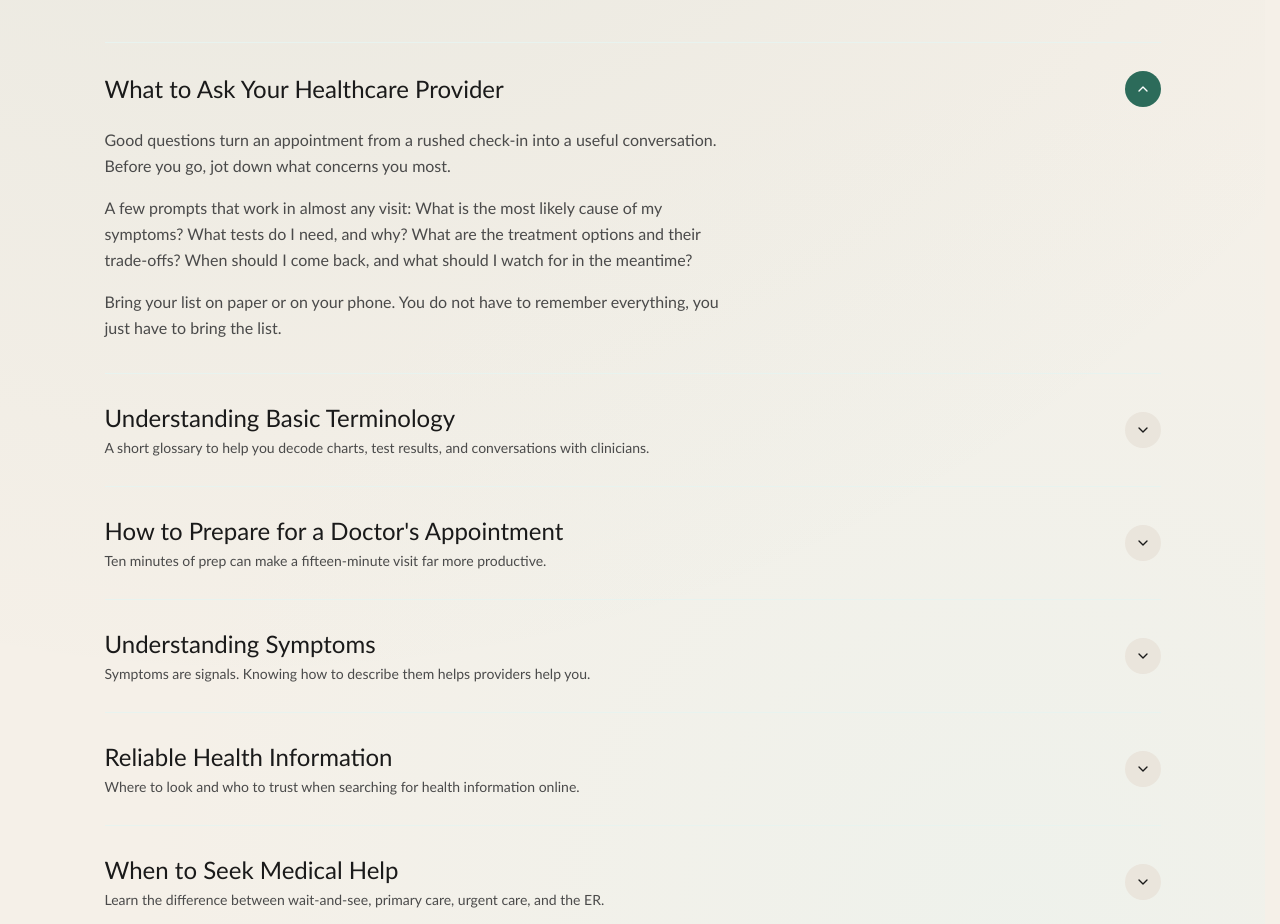
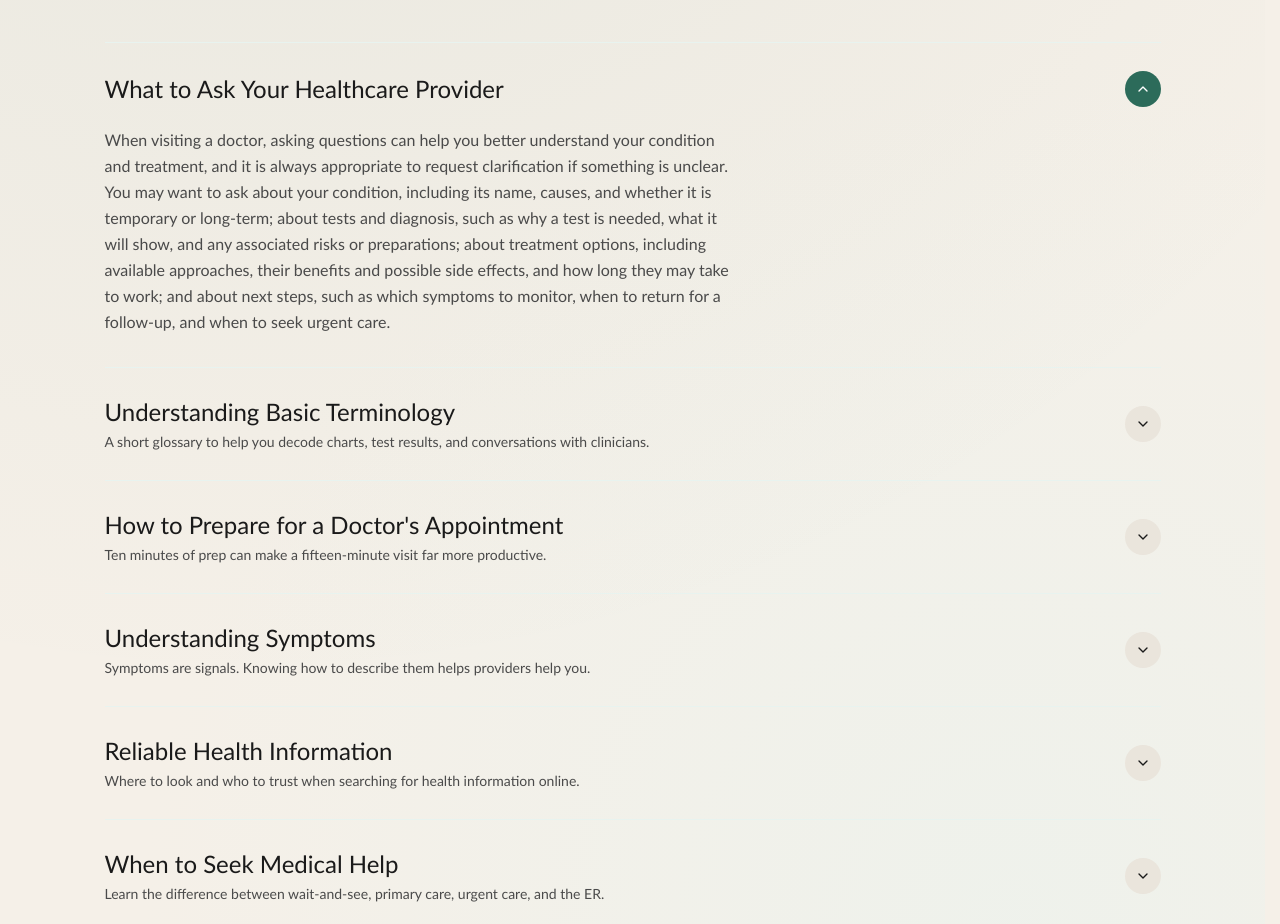
Before and after one commit to smeydan7/Aware-In-Medicine, a Next.js app: page /learn in a window 1280 px wide. Shown: the part 1000-1924 px from the top of the page. Built offline with nearby package versions, Linux system fonts and the light colour scheme.

Commit message:
updated content

```diff
--- a/src/components/home/Hero.tsx
+++ b/src/components/home/Hero.tsx
@@ -61,7 +61,7 @@ export function Hero() {
             </div>
 
             {/* Image Container: 3px white border and portrait aspect ratio */}
-            <div className="relative hidden md:block h-[440px] w-[320px] overflow-hidden rounded-2xl border-[3px] border-white bg-cream-50 shadow-soft">
+            <div className="relative hidden md:block h-[440px] w-[320px] overflow-hidden rounded-2xl border-[0px] border-white bg-cream-50 shadow-soft">
               <Image
                 src="/profile%20picture%20(2).png"
                 alt="Aware in Medicine logo"
--- a/src/data/learn-topics.ts
+++ b/src/data/learn-topics.ts
@@ -17,9 +17,13 @@ export const learnTopics: LearnTopic[] = [
     summary:
       'Come prepared with the right questions so you leave your appointment with clarity.',
     content: [
-      'Good questions turn an appointment from a rushed check-in into a useful conversation. Before you go, jot down what concerns you most.',
-      'A few prompts that work in almost any visit: What is the most likely cause of my symptoms? What tests do I need, and why? What are the treatment options and their trade-offs? When should I come back, and what should I watch for in the meantime?',
-      'Bring your list on paper or on your phone. You do not have to remember everything, you just have to bring the list.',
+      `When visiting a doctor, asking questions can help you better understand your condition and treatment,
+      and it is always appropriate to request clarification if something is unclear. You may want to ask
+      about your condition, including its name, causes, and whether it is temporary or long-term; about
+      tests and diagnosis, such as why a test is needed, what it will show, and any associated risks or
+      preparations; about treatment options, including available approaches, their benefits and possible
+      side effects, and how long they may take to work; and about next steps, such as which symptoms to monitor,
+      when to return for a follow-up, and when to seek urgent care.`,
     ],
   },
   {
@@ -28,9 +32,12 @@ export const learnTopics: LearnTopic[] = [
     summary:
       'A short glossary to help you decode charts, test results, and conversations with clinicians.',
     content: [
-      'Medical vocabulary can feel like a second language. Learning a handful of common terms makes everything else easier to parse.',
-      'Acute means short-term and sudden. Chronic means long-lasting. Benign means not cancerous. Malignant means cancerous. A diagnosis is the name of a condition; a prognosis is the likely outcome.',
-      'When you hear a word you do not know, it is always okay to ask your provider to define it. Most are happy to.',
+      `Doctors often use medical terminology that may be unfamiliar, but learning a few common terms
+      can make conversations easier to understand. A diagnosis is the identification of a disease or
+      condition based on symptoms, tests, and medical evaluation; symptoms are changes in the body that
+      indicate a possible health issue, such as pain, fatigue, or fever; a chronic condition is a long-term
+      health issue that often requires ongoing management; an acute condition develops suddenly and typically
+      lasts a short time; and treatment refers to the medical care provided to manage or cure a condition.`
     ],
   },
   {
@@ -39,9 +46,12 @@ export const learnTopics: LearnTopic[] = [
     summary:
       'Ten minutes of prep can make a fifteen-minute visit far more productive.',
     content: [
-      'Write down your symptoms with timing details: when they started, how often they happen, what makes them better or worse.',
-      'Bring a current list of medications and supplements, including doses. If you have recent test results from another provider, bring those too.',
-      'If the appointment is complex, consider bringing a trusted person. Two sets of ears catch more.',
+      `Preparing for a medical visit can help you get the most out of your appointment.
+      Before your visit, write down your symptoms and when they began, make a list of medications
+      you are taking, note any important medical history, and prepare questions you want to ask. During
+      your appointment, be honest about your symptoms, ask for clarification if anything is confusing,
+      and take notes if needed. After your appointment, follow treatment instructions carefully, schedule
+      any recommended follow-ups, and monitor your symptoms.`
     ],
   },
   {
@@ -50,9 +60,10 @@ export const learnTopics: LearnTopic[] = [
     summary:
       'Symptoms are signals. Knowing how to describe them helps providers help you.',
     content: [
-      'A symptom is something you feel or notice, like pain, fatigue, or dizziness. A sign is something measurable, like a temperature or a rash.',
-      'When describing a symptom, cover five things: where it is, what it feels like, how severe it is, when it happens, and what makes it change.',
-      'Tracking symptoms over a few days gives clinicians a much fuller picture than memory alone.',
+      `Symptoms are signals that the body may not be functioning normally, and paying close
+      attention to them can support more accurate diagnosis. It is helpful to note when symptoms started,
+      how often they occur, what makes them better or worse, and how severe they are, as tracking these
+      details can help doctors make more informed assessments.`
     ],
   },
   {
@@ -61,9 +72,10 @@ export const learnTopics: LearnTopic[] = [
     summary:
       'Where to look and who to trust when searching for health information online.',
     content: [
-      'Not every health site is equal. Prioritize sources written or reviewed by clinicians: national health services, major medical centers, and peer-reviewed organizations.',
-      'Good starting points include government health agencies, academic medical centers like Mayo Clinic and Cleveland Clinic, and nonprofit specialty organizations.',
-      'Be cautious with personal blogs, wellness influencers, and sites that sell products alongside their advice. If a claim feels too absolute, look for a second source.',
+      `Not all health information online is accurate, so it is important to rely on trusted sources when
+      researching medical topics. Reliable sources include major hospitals and medical institutions, government
+      health agencies, peer-reviewed medical journals, and reputable health organizations, and it is always
+      essential to consult healthcare professionals for medical advice or treatment decisions.`
     ],
   },
   {
@@ -72,9 +84,10 @@ export const learnTopics: LearnTopic[] = [
     summary:
       'Learn the difference between wait-and-see, primary care, urgent care, and the ER.',
     content: [
-      'Emergency rooms are for life-threatening problems: chest pain, trouble breathing, sudden weakness or numbness, severe bleeding, signs of stroke, or serious injury.',
-      'Urgent care handles things that cannot wait days but are not emergencies: moderate infections, minor fractures, high but stable fevers.',
-      'Primary care covers everything that can wait a few days to a couple of weeks. When in doubt, call your provider or a nurse helpline, they can help you decide.',
+      `Certain symptoms should always be evaluated by a healthcare professional. Seek medical care if you
+      experience severe or persistent pain, difficulty breathing, sudden changes in vision or speech, a high
+      fever that does not improve, or symptoms that worsen quickly; if you are unsure whether a symptom is
+      serious, it is always safer to consult a medical professional.`
     ],
   },
   {
@@ -83,9 +96,14 @@ export const learnTopics: LearnTopic[] = [
     summary:
       'A look at what actually happens between "I have symptoms" and a named diagnosis.',
     content: [
-      'Diagnosis is a process, not a single moment. Clinicians gather a history, do a physical exam, and often order tests to narrow down possibilities.',
-      'Many conditions do not have a single definitive test. Instead, doctors use pattern recognition and a process of elimination, ruling out what it is not.',
-      'This is why a diagnosis sometimes takes more than one visit, and why second opinions can be valuable for complex cases.',
+      `Diagnosing a medical condition usually involves several steps, as doctors gather information from
+      different sources to understand what may be causing a patient's symptoms. This process includes reviewing
+      medical history—such as current symptoms, when they began, family medical history, past illnesses or
+      conditions, and medications being taken—to help identify possible causes; conducting a physical examination,
+      which may involve checking heart rate, breathing, blood pressure, temperature, and reflexes or areas of pain
+      to assess how the body is functioning; and, when necessary, ordering medical tests such as blood tests,
+      imaging (including X-rays, CT scans, or MRIs), urine tests, or biopsies to help confirm or rule out
+      potential diagnoses.`
     ],
   },
   {
@@ -94,9 +112,11 @@ export const learnTopics: LearnTopic[] = [
     summary:
       'Why "increases your risk" is not the same thing as "will give you."',
     content: [
-      'A cause directly produces a condition. Risk factors only increase the likelihood, they do not guarantee it.',
-      'Smoking is a risk factor for lung cancer, not a cause in the strict sense. Plenty of smokers never develop it, and some non-smokers do.',
-      'Understanding this difference helps you weigh lifestyle changes realistically, without fatalism or false reassurance.',
+      `When learning about diseases, it is important to understand the difference between causes and risk factors.
+       A cause is something that directly leads to a disease, such as a virus causing an infection, while a risk
+       factor increases the likelihood that someone may develop a condition without guaranteeing it; examples of
+       risk factors include age, genetics, lifestyle habits, and environmental exposure. Understanding this
+       distinction helps people interpret medical information more accurately.`
     ],
   },
   {
@@ -105,10 +125,13 @@ export const learnTopics: LearnTopic[] = [
     summary:
       'Quick checks to separate trustworthy articles from misleading ones.',
     content: [
-      'Check the author. Is there a named person with medical or scientific credentials?',
-      'Check the date. Medicine changes, an article from ten years ago may be out of date.',
-      'Check the citations. Reputable sources link to primary research or established guidelines, not just other blogs.',
-      'Check the tone. Balanced language, acknowledged uncertainty, and a clear distinction between opinion and evidence are all good signs.',
+      `Health information is widely available online, but not all sources are reliable, so it is important to
+      evaluate credibility when reading about medical topics. Trusted information typically comes from government
+      health organizations, major hospitals or universities, peer-reviewed medical journals, and recognized health
+      organizations, and it should reference scientific research, explain where the information comes from, and
+      avoid exaggerated claims. It is also important to be cautious of misinformation from sources that promise
+      quick cures, use sensational language, or fail to cite credible evidence, and to always consult a healthcare
+      professional for personal medical advice.`
     ],
   },
   {
@@ -117,9 +140,11 @@ export const learnTopics: LearnTopic[] = [
     summary:
       'The single skill that improves almost every interaction with the healthcare system.',
     content: [
-      'Health literacy is the ability to find, understand, and use health information to make decisions.',
-      'Higher health literacy is linked to better management of chronic conditions, more effective conversations with providers, and fewer hospital readmissions.',
-      'Educational initiatives like Aware in Medicine exist to make this skill accessible to anyone, not just people with medical backgrounds.',
+      `Health literacy refers to the ability to understand health information and make informed decisions about
+      care, and improving it can help individuals better understand medical conditions, follow treatment plans
+      correctly, communicate more effectively with healthcare providers, and recognize when to seek medical
+      attention. Educational initiatives like Aware in Medicine aim to make health knowledge more accessible
+      so that people feel more confident navigating medical information.`
     ],
   },
 ];
```
